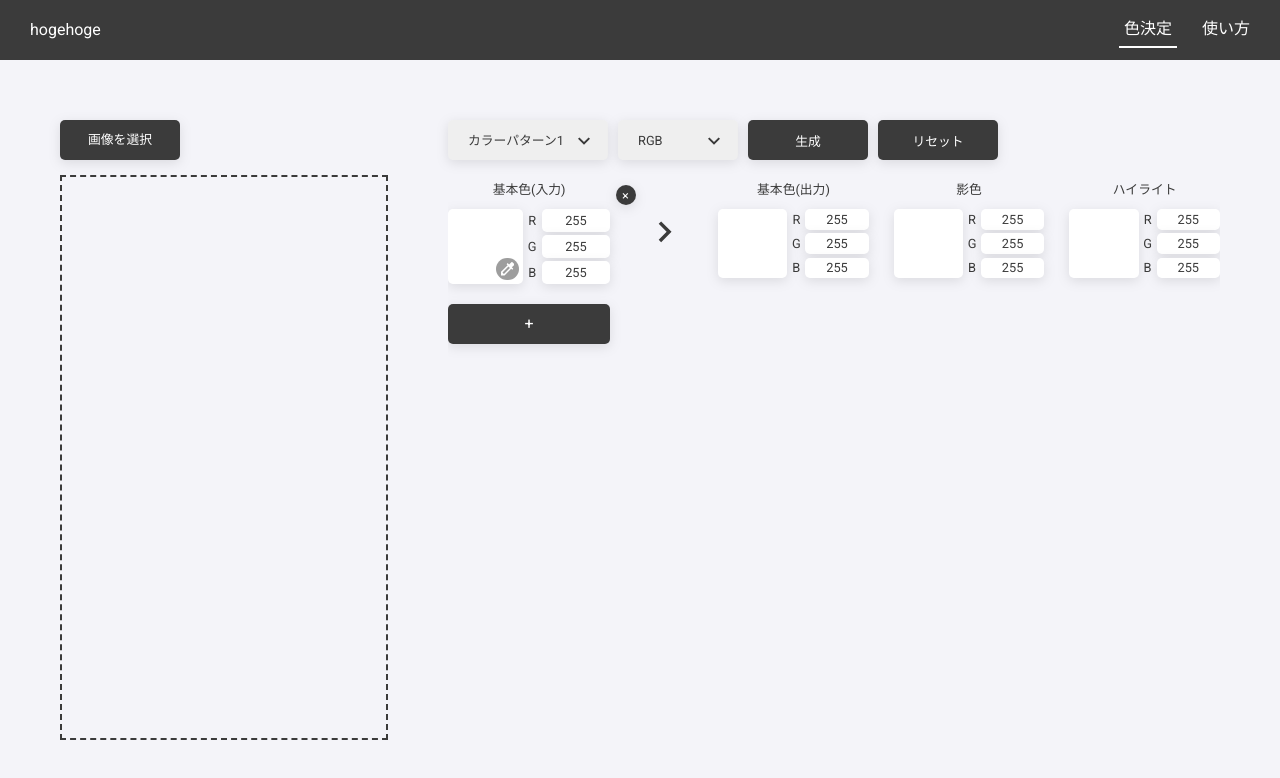
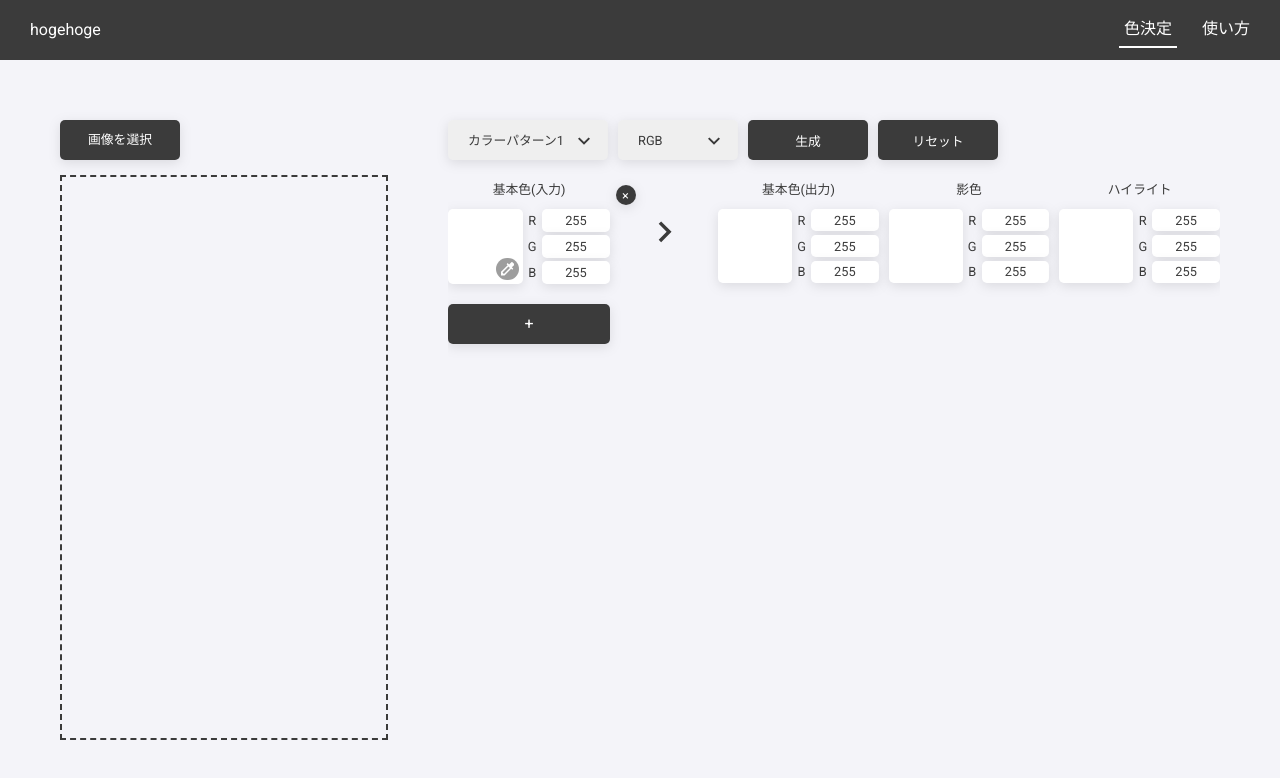
Before and after one commit to Def-aki0530/colorPicker, a Nuxt app: page / in a window 1280 px wide. Shown: the top 778 px of the page. Built offline with nearby package versions, Linux system fonts and the light colour scheme.

Commit message:
result color contentのcss変更

```diff
--- a/components/ColorPicker/ResultColor.vue
+++ b/components/ColorPicker/ResultColor.vue
@@ -86,7 +86,7 @@ export default {
 
 <style scoped lang="scss">
 .result-color {
-  width: 30%;
+  width: 32%;
   height: auto;
 }
 
```
